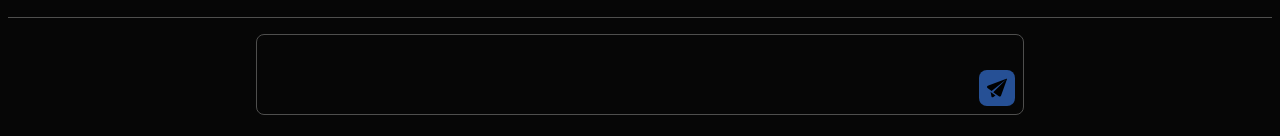
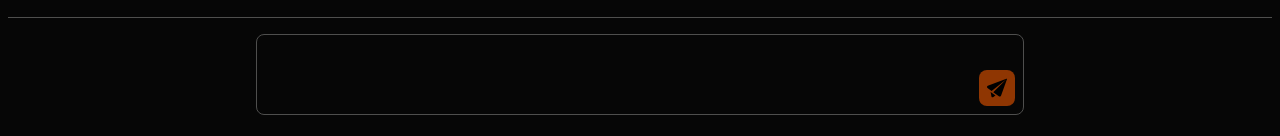
Before and after one commit to Valarmorgulizz/AlphaGpt, a plain HTML site: page index.html in a window 1280 px wide. Shown: the part 661-797 px from the top of the page. Drawn offline with Linux system fonts and the light colour scheme.

Commit message:
Update style.css

```diff
--- a/style.css
+++ b/style.css
@@ -112,7 +112,7 @@ form {
 }
 
 #submit_btn:disabled {
-  background-color: rgb(60, 131, 246, 0.6);
+  background-color: rgba(236, 88, 0, 0.6);
   color: var(--bg);
 }
 .sendimg {
```
